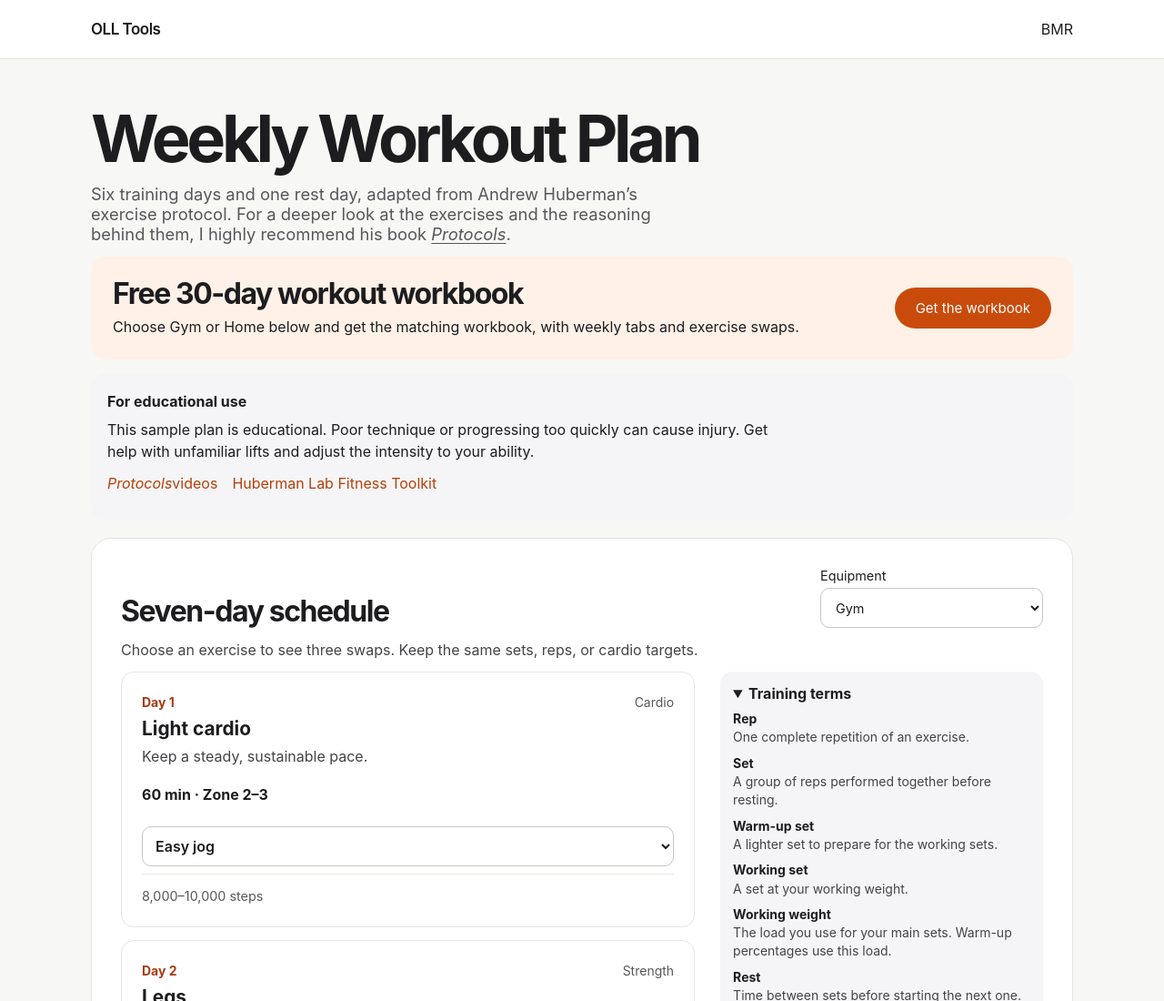
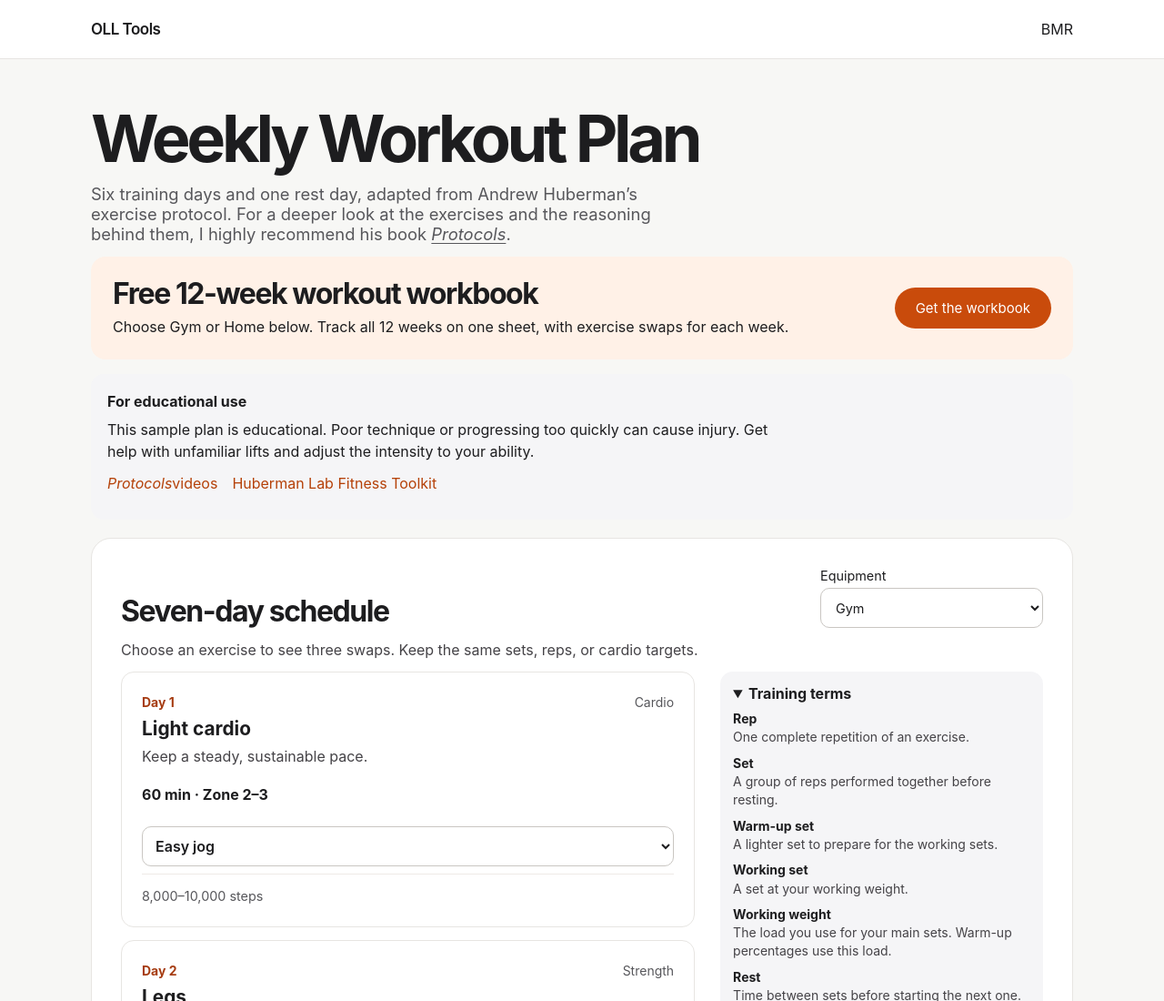
Before and after one commit to AbhijeetDhillon/one-lever-labs-website, a plain HTML site: page dist/tools/workout.html in a window 1280 px wide. Shown: the top 1100 px of the page at 91% size. Drawn offline with Linux system fonts and the light colour scheme.

Commit message:
Offer compact 12-week workout workbooks

```diff
--- a/dist/tools/workout.html
+++ b/dist/tools/workout.html
@@ -22,7 +22,7 @@
     <h1>Weekly Workout Plan</h1>
     <p class="lede">Six training days and one rest day, adapted from Andrew Huberman&rsquo;s exercise protocol. For a deeper look at the exercises and the reasoning behind them, I highly recommend his book <a href="https://www.hubermanlab.com/protocols-book"><cite>Protocols</cite></a>.</p>
     <section class="workout-workbook-offer" aria-labelledby="free-workbook-title">
-      <div><h2 id="free-workbook-title">Free 30-day workout workbook</h2><p>Choose Gym or Home below and get the matching workbook, with weekly tabs and exercise swaps.</p></div>
+      <div><h2 id="free-workbook-title">Free 12-week workout workbook</h2><p>Choose Gym or Home below. Track all 12 weeks on one sheet, with exercise swaps for each week.</p></div>
       <a class="button" href="#get-tracker">Get the workbook</a>
     </section>
     <div class="workout-education">
```
Also changed, not shown: dist/tools/sw.js, 3 other files.
